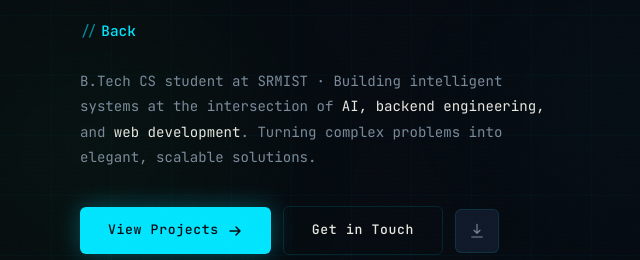
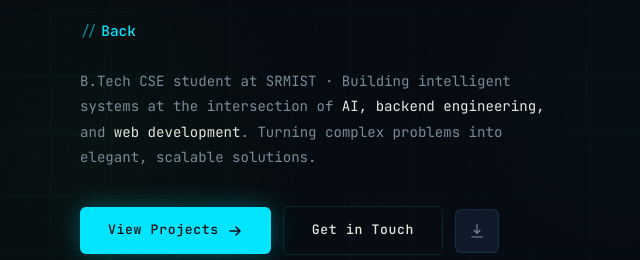
Before and after one commit to Hegoes/portfolio, a plain HTML site: page index.html in a window 1280 px wide. Shown: the part 366-626 px from the top of the page, 30-670 px from the left. Drawn offline with Linux system fonts and the light colour scheme; animation ran at ten frames a second.

Commit message:
projects updated

```diff
--- a/index.html
+++ b/index.html
@@ -106,7 +106,7 @@
 
       <!-- Sub-description -->
       <p class="hero__desc" data-animate="fade-up" data-delay="3">
-        B.Tech CS student at SRMIST · Building intelligent systems at the intersection of
+        B.Tech CSE student at SRMIST · Building intelligent systems at the intersection of
         <em>AI, backend engineering,</em> and <em>web development</em>.
         Turning complex problems into elegant, scalable solutions.
       </p>
```
